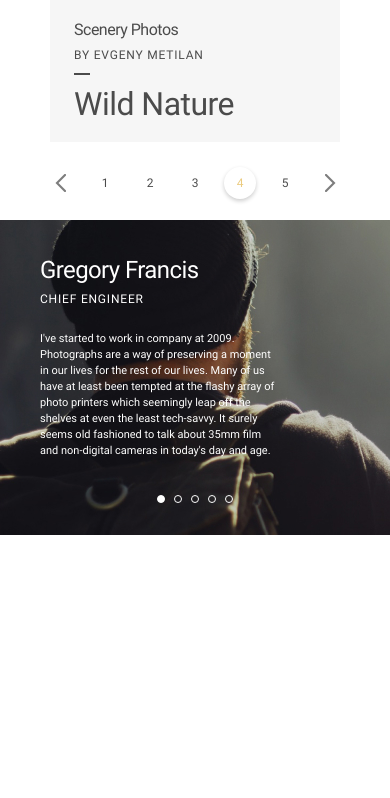
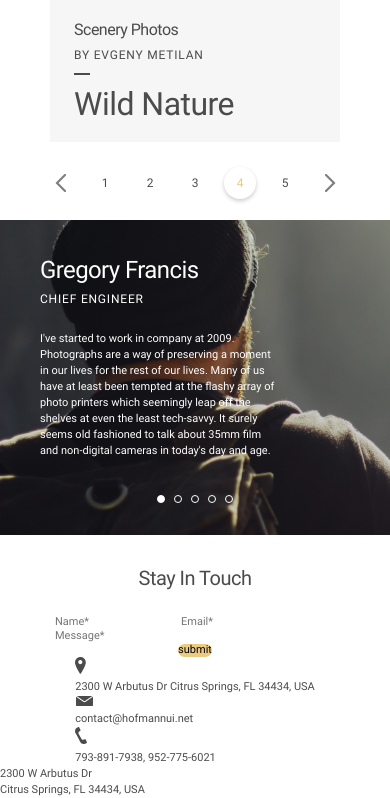
Before and after one commit to ronlechiht/HTML-CSS-Practice2, a website built with Parcel: page src/index.html in a window 390 px wide. Shown: the part 3633-4431 px from the top of the page. Before the commit the page ends 4168 px from the top, so only its background shows below. Built offline with nearby package versions, Linux system fonts and the light colour scheme; files whose address does not match are found by name.

Commit message:
Implement html, style css for mobile(in-progress)

```diff
--- a/src/index.html
+++ b/src/index.html
@@ -274,6 +274,40 @@
           <a href="#"><div class="dot"></div></a>
         </div>
       </section>
+
+      <!--================================= Section Contact =================================-->
+      <section class="section-contact">
+        <h2 class="main-heading">stay in touch</h2>
+        <div class="contact-body">
+          <img src="images/iphone-img.jpg" alt="iphone" class="iphone d-none">
+          <form action="#" class="contact-form">
+            <div class="name-email">
+              <input type="text" name="user-name" placeholder="Name*" class="form-input input-name">
+              <input type="text" name="user-email" placeholder="Email*" class="form-input input-email">
+            </div>
+            <input type="text" name="user-message" placeholder="Message*" class="form-input input-message">
+            <input type="submit" value="submit" class="btn">
+          </form>
+          <div class="contact-info">
+            <div class="info-location"><div class="icon-container"><img src="assets/images/section-contact/icon-location.png" alt="location" class="contact-icon"></div><p>2300 W Arbutus Dr Citrus Springs, FL 34434, USA</p></div>
+            <div class="info-mail"><div class="icon-container"><img src="assets/images/section-contact/icon-mail.png" alt="mail" class="contact-icon"></div><p>contact@hofmannui.net</p></div>
+            <div class="info-phone"><div class="icon-container"><img src="assets/images/section-contact/icon-phone.png" alt="phone" class="contact-icon"></div><p>793-891-7938, 952-775-6021</p></div>
+            <ul class="contact-social">
+              <li class="social-item"><a href="#"><div class="contact-pinterest"></div></a></li>
+              <li class="social-item"><a href="#"><div class="contact-linkedin"></div></a></li>
+              <li class="social-item"><a href="#"><div class="contact-googleplus"></div></a></li>
+              <li class="social-item"><a href="#"><div class="contact-twitter"></div></a></li>
+              <li class="social-item"><a href="#"><div class="contact-facebook"></div></a></li>
+            </ul>
+          </div>
+        </div>
+        <div class="contact-map">
+          <div class="address">
+            <p>2300 W Arbutus Dr</p>
+            <p>Citrus Springs, FL 34434, USA</p>
+          </div>
+        </div>
+      </section>
     </main>
   </body>
 </html>
--- a/src/styles/index.css
+++ b/src/styles/index.css
@@ -23,3 +23,4 @@
 @import url("sections/section-pricing.css");
 @import url("sections/section-portfolio.css");
 @import url("sections/section-team.css");
+@import url("sections/section-contact.css");
--- a/src/styles/sections/section-contact.css
+++ b/src/styles/sections/section-contact.css
@@ -0,0 +1,18 @@
+.section-contact {
+  padding-top: 23px;
+}
+
+.contact-body {
+  margin-top: 18px;
+  display: grid;
+  justify-items: center;
+}
+
+.name-email {
+  display: grid;
+  grid-template-columns: 45% 45%;
+}
+
+.input-message {
+  grid-column: 1/3;
+}
```
Also changed, not shown: src/assets/images/section-contact/contact-social.png (added), src/assets/images/section-contact/icon-location.png (added), src/assets/images/section-contact/icon-mail.png (added), src/assets/images/section-contact/icon-phone.png (added).
